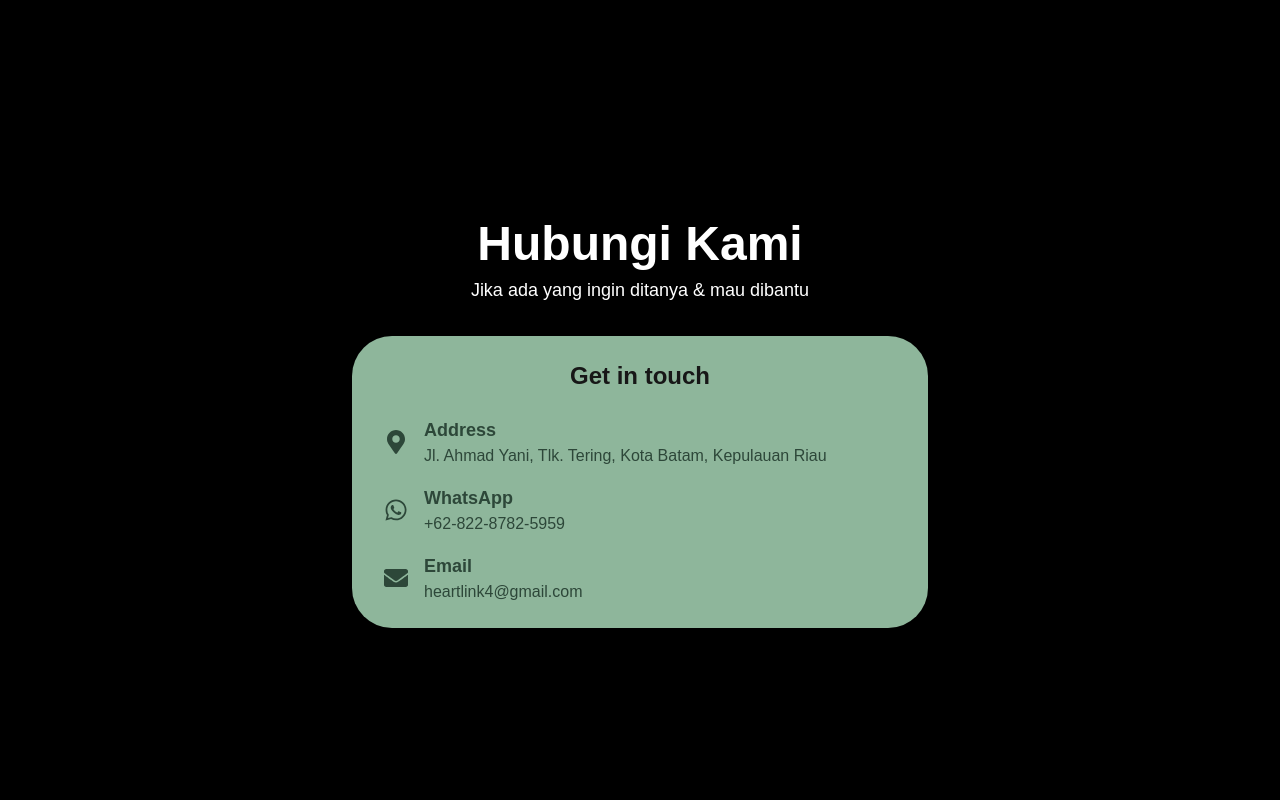
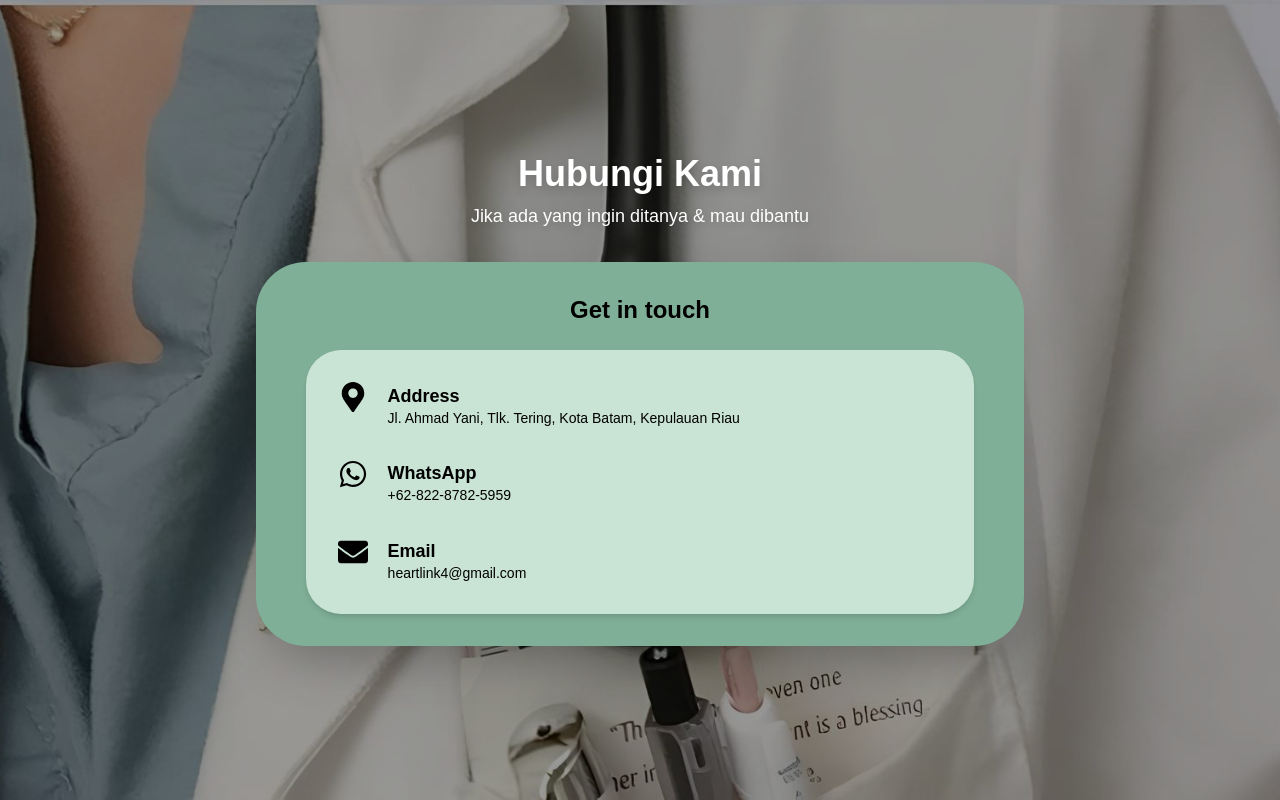
Before and after one commit to GillyVia/HeartLink, a Next.js app: page /hubungi-kami in a window 1280 px wide. Built offline with nearby package versions, Linux system fonts and the light colour scheme; a web font is replaced by a local one.

Commit message:
Update halaman Hubungi Kami dan Lapor Gejala

```diff
--- a/src/app/hubungi-kami/page.tsx
+++ b/src/app/hubungi-kami/page.tsx
@@ -1,48 +1,71 @@
-import React from "react";
+"use client";
 import { FaMapMarkerAlt, FaWhatsapp, FaEnvelope } from "react-icons/fa";
 
 export default function HubungiKami() {
   return (
     <div
-      className="min-h-screen flex items-center justify-center"
-      style={{
-        backgroundImage: "url('/background.jpg')",
-        backgroundSize: "cover",
-        backgroundPosition: "center",
-        position: "relative",
-      }}
+      className="min-h-screen w-full flex flex-col justify-center items-center px-4 py-10 bg-cover bg-center relative"
+      style={{ backgroundImage: "url('/HubungiKami.jpeg')" }}
     >
-      <div className="absolute inset-0 bg-black bg-opacity-60 z-0" />
-      <div className="relative z-10 w-full max-w-2xl mx-auto flex flex-col items-center">
-        <h1 className="text-5xl font-bold text-white mb-2 mt-12 text-center font-playpen">
-          Hubungi Kami
-        </h1>
-        <p className="text-lg text-white mb-8 text-center font-playpen">
+      {/* Overlay */}
+      <div className="absolute inset-0 bg-black/40"></div>
+
+      <div className="relative z-10 text-center text-white mb-8">
+        <h1 className="text-4xl font-extrabold drop-shadow-lg">Hubungi Kami</h1>
+        <p className="text-lg mt-2 drop-shadow-md">
           Jika ada yang ingin ditanya & mau dibantu
         </p>
-        <div className="bg-[#8eb69b] rounded-[40px] px-8 py-6 w-full max-w-xl shadow-lg flex flex-col items-center">
-          <h2 className="text-2xl font-bold text-center mb-6 font-playpen">Get in touch</h2>
-          <div className="w-full flex flex-col gap-4">
-            <div className="flex items-center gap-4">
-              <FaMapMarkerAlt className="text-2xl text-[#2d4739]" />
-              <div>
-                <span className="font-bold text-lg text-[#2d4739] font-playpen">Address</span>
-                <div className="text-[#2d4739] font-playpen text-base">Jl. Ahmad Yani, Tlk. Tering, Kota Batam, Kepulauan Riau</div>
-              </div>
+      </div>
+
+      {/* CARD UTAMA */}
+      <div
+        className="relative z-10 w-full max-w-3xl bg-[#7FAF96] bg-opacity-95
+        rounded-[50px] p-8 flex flex-col items-center shadow-2xl"
+      >
+        {/* Title */}
+        <h2 className="text-2xl font-bold text-black mb-6">Get in touch</h2>
+
+        {/* INNER CARD */}
+        <div
+          className="bg-[#C9E3D4] w-[95%] rounded-[35px] p-8 flex flex-col gap-8
+          shadow-md"
+        >
+          {/* Address */}
+          <div className="flex items-start gap-5">
+            <div className="text-3xl text-black">
+              <FaMapMarkerAlt />
             </div>
-            <div className="flex items-center gap-4">
-              <FaWhatsapp className="text-2xl text-[#2d4739]" />
-              <div>
-                <span className="font-bold text-lg text-[#2d4739] font-playpen">WhatsApp</span>
-                <div className="text-[#2d4739] font-playpen text-base">+62-822-8782-5959</div>
-              </div>
+            <div>
+              <p className="font-bold text-lg text-black">Address</p>
+              <p className="text-sm text-black leading-tight">
+                Jl. Ahmad Yani, Tlk. Tering, Kota Batam, Kepulauan Riau
+              </p>
             </div>
-            <div className="flex items-center gap-4">
-              <FaEnvelope className="text-2xl text-[#2d4739]" />
-              <div>
-                <span className="font-bold text-lg text-[#2d4739] font-playpen">Email</span>
-                <div className="text-[#2d4739] font-playpen text-base">heartlink4@gmail.com</div>
-              </div>
+          </div>
+
+          {/* WhatsApp */}
+          <div className="flex items-start gap-5">
+            <div className="text-3xl text-black">
+              <FaWhatsapp />
+            </div>
+            <div>
+              <p className="font-bold text-lg text-black">WhatsApp</p>
+              <p className="text-sm text-black leading-tight">
+                +62-822-8782-5959
+              </p>
+            </div>
+          </div>
+
+          {/* Email */}
+          <div className="flex items-start gap-5">
+            <div className="text-3xl text-black">
+              <FaEnvelope />
+            </div>
+            <div>
+              <p className="font-bold text-lg text-black">Email</p>
+              <p className="text-sm text-black leading-tight">
+                heartlink4@gmail.com
+              </p>
             </div>
           </div>
         </div>
```
Also changed, not shown: src/app/lapor-gejala/page.tsx (+94 -72 lines), public/HubungiKami.jpeg (added).
